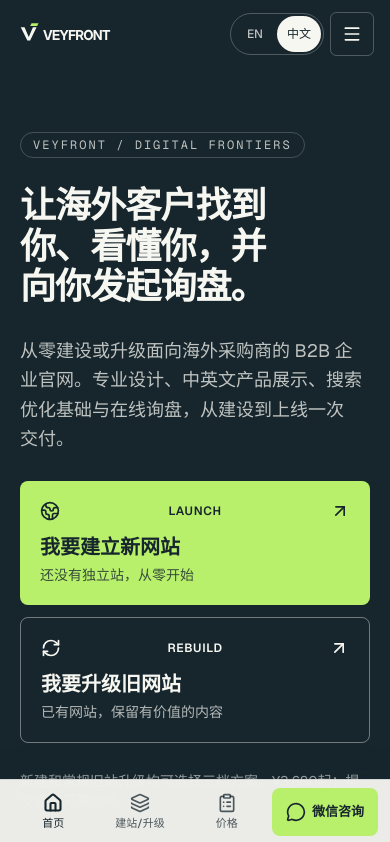
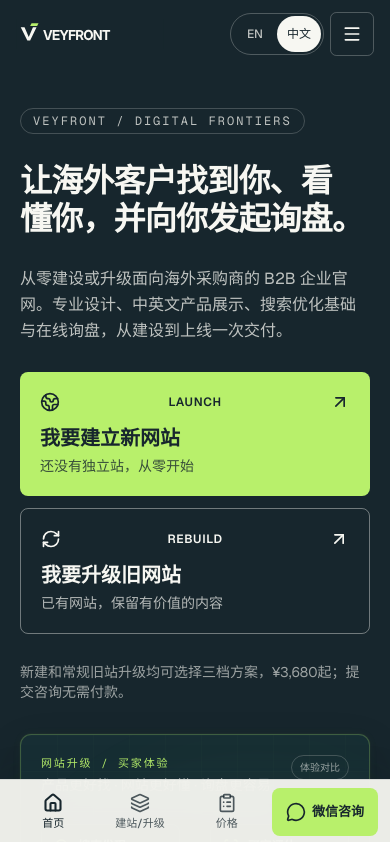
Before and after one commit to gloweaseco-leo/VEYFRONT, a Next.js app: page / in a window 390 px wide. Shown: the top 842 px of the page. Built offline with nearby package versions, Linux system fonts and the light colour scheme.

Commit message:
feat(mobile): make Chinese mobile value and action choices visible earlier

```diff
--- a/components/home/hero.tsx
+++ b/components/home/hero.tsx
@@ -25,17 +25,17 @@ export function Hero() {
  },[])
 
  return <section aria-labelledby="hero-title" className="bg-ink text-ivory">
-   <div className="mx-auto grid max-w-[1440px] gap-12 px-5 py-16 md:px-10 lg:grid-cols-[minmax(0,1.12fr)_minmax(0,0.88fr)] lg:items-center lg:gap-16 lg:py-24">
+   <div className="mx-auto grid max-w-[1440px] gap-8 px-5 py-10 sm:gap-12 sm:py-16 md:px-10 lg:grid-cols-[minmax(0,1.12fr)_minmax(0,0.88fr)] lg:items-center lg:gap-16 lg:py-24">
     <div className="flex flex-col gap-7">
      <p className="w-fit rounded-full border border-ivory/20 px-3 py-1 font-mono text-xs uppercase tracking-[0.17em] text-ivory/75">VEYFRONT / DIGITAL FRONTIERS</p>
-     <h1 id="hero-title" className="text-balance text-[36px] font-semibold leading-[1.13] tracking-tight sm:text-5xl xl:text-[58px]">
+     <h1 id="hero-title" className="text-balance text-[32px] font-semibold leading-[1.18] tracking-tight sm:text-5xl xl:text-[58px]">
       {zh?'让海外客户找到你、看懂你，并向你发起询盘。':'Building Digital Frontiers for Global Business.'}
      </h1>
-     <p className="max-w-2xl text-pretty text-lg leading-relaxed text-ivory/75">
+     <p className="max-w-2xl text-pretty text-base leading-relaxed text-ivory/75 sm:text-lg">
       {zh?'从零建设或升级面向海外采购商的 B2B 企业官网。专业设计、中英文产品展示、搜索优化基础与在线询盘，从建设到上线一次交付。':'Build a new international B2B website or improve your existing one. Professional design, SEO-Native foundations, buyer-ready content and real inquiry paths — delivered together.'}
      </p>
      <div className="grid gap-3 sm:grid-cols-2" aria-label={zh?'选择网站项目':'Choose a website project'}>
-      <Link href="/start/launch" className="group flex min-h-28 flex-col justify-between gap-3 rounded-lg bg-lime p-5 font-semibold text-ink transition-transform hover:-translate-y-0.5 focus-visible:outline-2 focus-visible:outline-offset-4 focus-visible:outline-lime">
+      <Link href="/start/launch" className="group flex min-h-[100px] flex-col sm:min-h-28 justify-between gap-3 rounded-lg bg-lime p-5 font-semibold text-ink transition-transform hover:-translate-y-0.5 focus-visible:outline-2 focus-visible:outline-offset-4 focus-visible:outline-lime">
        <span className="flex items-center justify-between text-xs uppercase tracking-wider"><Globe2 className="size-5"/> LAUNCH <ArrowUpRight className="size-5"/></span>
        <span><span className="block text-xl">{zh?'我要建立新网站':'Build a new website'}</span><span className="mt-1 block text-sm font-normal opacity-80">{zh?'还没有独立站，从零开始':'Start from scratch'}</span></span>
       </Link>
```
